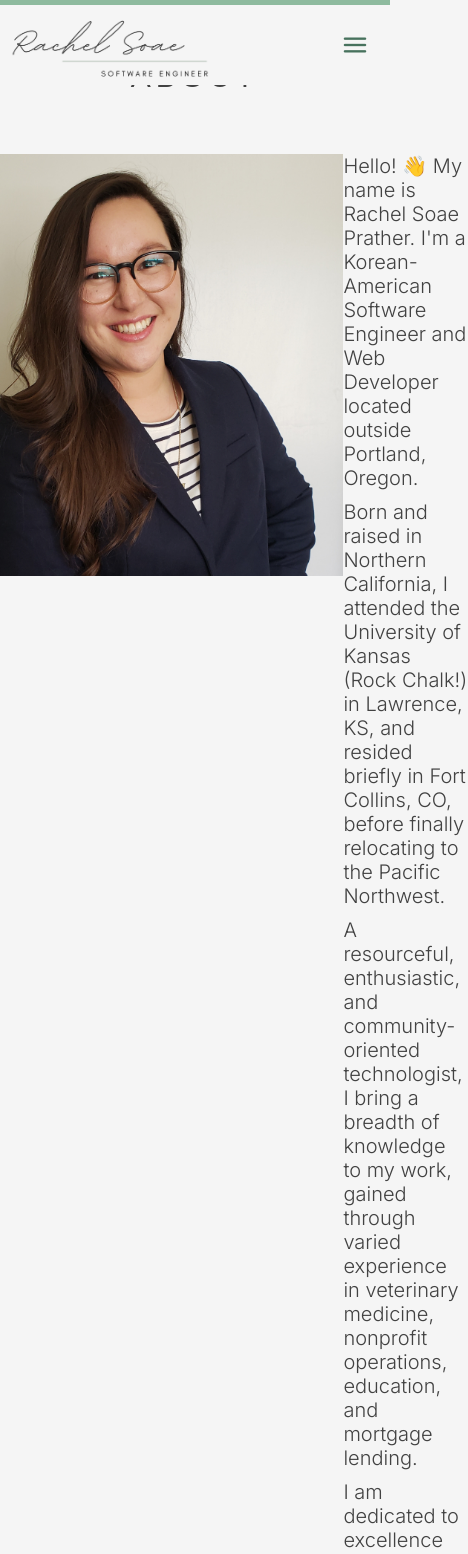
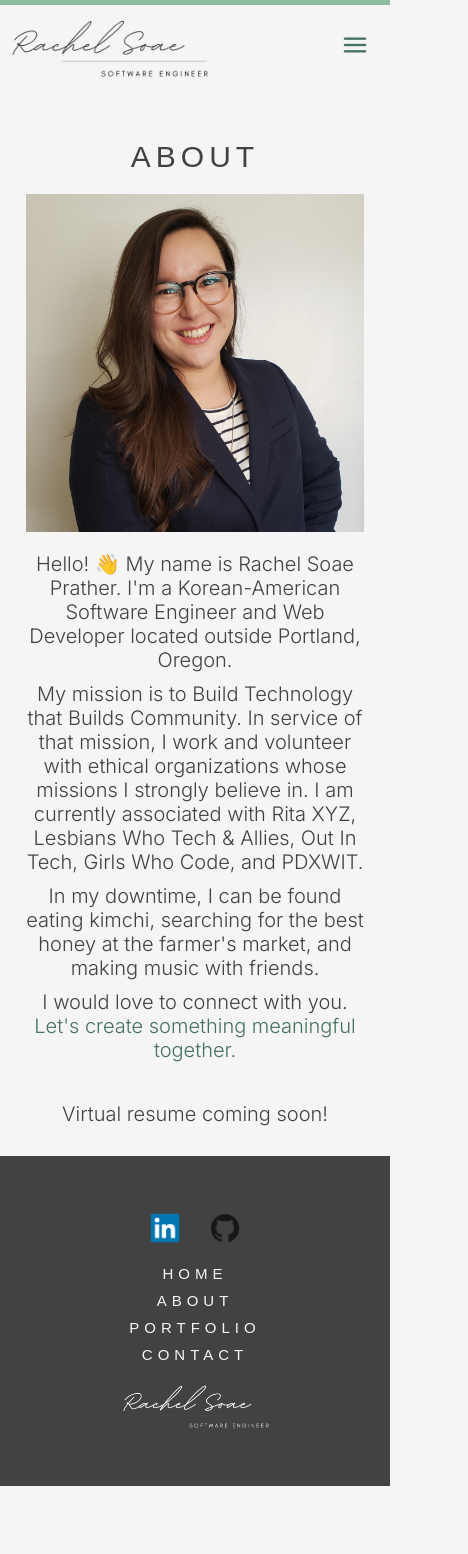
Before and after one commit to rachelsoae/portfolio, a React (Create React App) app: page /about in a window 390 px wide. Shown: the top 1554 px of the page, 468 px wide, since content can reach past the window. After the commit the page ends 1486 px from the top, so only its background shows below. Built offline with nearby package versions, Linux system fonts and the light colour scheme; a web font is replaced by a local one.

Commit message:
Add media queries for About page

```diff
--- a/src/components/About/About.js
+++ b/src/components/About/About.js
@@ -3,38 +3,32 @@ import {Link} from 'react-router-dom';
 
 const About = () => {
   return (
-    <div className='about-wrapper'>
-      <h2>About</h2>
-      <div className='about-content'>
+    <div className='about'>
+      <h2 className='page-header'>About</h2>
+      <div className='about__content'>
         <img
+          className='about__image'
           src={headshot}
-          alt='Rachel, a woman with glasses, long brown hair, and wearing a blue blazer, smiles warmly at the camera'
-          className='about-image'
+          alt='Rachel smiles warmly at the camera. She is wearing a blue blazer and tortoiseshell glasses.'
         />
-        <section className='about-text'>
+        <section className='about__text'>
           <p>
             Hello! 👋 My name is Rachel Soae Prather. I'm a Korean-American Software Engineer and Web Developer located outside Portland, Oregon.
           </p>
           <p>
-            Born and raised in Northern California, I attended the University of Kansas (Rock Chalk!) in Lawrence, KS, and resided briefly in Fort Collins, CO, before finally relocating to the Pacific Northwest.
+            My mission is to Build Technology that Builds Community. In service of that mission, I work and volunteer with ethical organizations whose missions I strongly believe in. I am currently associated with Rita XYZ, Lesbians Who Tech & Allies, Out In Tech, Girls Who Code, and PDXWIT.
           </p>
           <p>
-            A resourceful, enthusiastic, and community-oriented technologist, I bring a breadth of knowledge to my work, gained through varied experience in veterinary medicine, nonprofit operations, education, and mortgage lending.
+            In my downtime, I can be found eating kimchi, searching for the best honey at the farmer's market, and making music with friends.
           </p>
           <p>
-            I am dedicated to excellence and constant improvement and have earned multiple awards for outstanding performance and service... although my proudest achievement was being voted "Most Uplifting" by my graduating class at Turing School of Software & Design, where I earned a Certificate in Front End Software Engineering.
-          </p>
-          <p>
-            My mission is to Build Technology that Builds Community. In service of that mission, I work and volunteer with ethical organizations that strive to better the world around them. I am currently associated with Rita XYZ, Lesbians Who Tech & Allies, and PDXWIT.
-          </p>
-          <p>
-            In my downtime, I can be found eating kimchi, hunting for the best honey at the farmer's market, and making music with friends.
-          </p>
-          <p>
-            I would love to connect with you. <Link to='/contact' id='contact-link'>Let's build something together.</Link>
+            I would love to connect with you. <Link to='/contact' id='contact-link'>Let's create something meaningful together.</Link>
           </p>
         </section>
       </div>
+      <section className='about__resume'>
+        <p>Virtual resume coming soon!</p>
+      </section>
     </div>
   )
 }
--- a/src/components/About/_About.scss
+++ b/src/components/About/_About.scss
@@ -1,19 +1,25 @@
 @use '../../styles/variables' as *;
 @use '../../styles/mixins' as *;
 
-.about-wrapper {
+.about {
   @include center-column;
+  margin: 12rem 0 0;
 }
 
-.about-content {
+.page-header {
+  margin: 2rem;
+}
+
+.about__content {
   @include space-evenly;
 }
 
-.about-image {
+.about__image {
   height: 50vh;
+  margin: 0 2rem 2rem;
 }
 
-.about-text {
+.about__text {
   width: 50%;
   @include center-column;
   p {
@@ -27,3 +33,25 @@
     @include inline-link-hover;
   }
 }
+
+.about__resume {
+  margin: 6rem;
+  text-align: center;
+}
+
+@media screen and (max-width: 550px) {
+  .about__content {
+    flex-wrap: wrap;
+  }
+  .about__image {
+    height: 40vh;
+  }
+  .about__text {
+    width: 90%;
+    text-align: center;
+  }
+  .about__resume {
+    margin: 3rem 0;
+    text-align: center;
+  }
+}
--- a/src/styles/output.css
+++ b/src/styles/output.css
@@ -1,36 +1,63 @@
-.about-wrapper {
+.about {
   display: flex;
   flex-direction: column;
   align-items: center;
+  margin: 12rem 0 0;
 }
 
-.about-content {
+.page-header {
+  margin: 2rem;
+}
+
+.about__content {
   display: flex;
   justify-content: space-evenly;
 }
 
-.about-image {
+.about__image {
   height: 50vh;
+  margin: 0 2rem 2rem;
 }
 
-.about-text {
+.about__text {
   width: 50%;
   display: flex;
   flex-direction: column;
   align-items: center;
 }
-.about-text p {
+.about__text p {
   margin-bottom: 1rem;
 }
-.about-text a {
+.about__text a {
   color: #47725d;
   text-decoration: none;
 }
-.about-text a:hover {
+.about__text a:hover {
   text-decoration: underline;
   text-decoration-color: #47725d;
 }
 
+.about__resume {
+  margin: 6rem;
+  text-align: center;
+}
+
+@media screen and (max-width: 550px) {
+  .about__content {
+    flex-wrap: wrap;
+  }
+  .about__image {
+    height: 40vh;
+  }
+  .about__text {
+    width: 90%;
+    text-align: center;
+  }
+  .about__resume {
+    margin: 3rem 0;
+    text-align: center;
+  }
+}
 html,
 body,
 .root,
```
Also changed, not shown: 1 other file (tests, documents, lock files or other folders).
